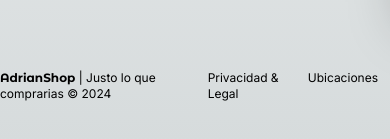
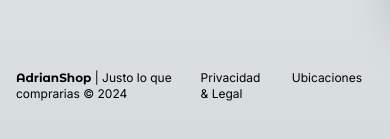
Before and after one commit to elvismarrugo/jlqq, a Next.js app: page /empty in a window 390 px wide. Shown: the part 830-969 px from the top of the page. Built offline with nearby package versions, Linux system fonts and the light colour scheme; no server answers.

Commit message:
fix footer

```diff
--- a/src/components/ui/footer/Footer.tsx
+++ b/src/components/ui/footer/Footer.tsx
@@ -3,7 +3,7 @@ import Link from "next/link";
 
 export const Footer = () => {
   return (
-    <div className="flex w-full justify-center text-xs mb-10 sm:mx-2">
+    <div className="flex w-full justify-center text-xs mb-10 px-4 sm:mx-2">
       <Link href="/">
         <span className={`${titleFont.className} antialiased font-bold `}>
           AdrianShop{" "}
```
